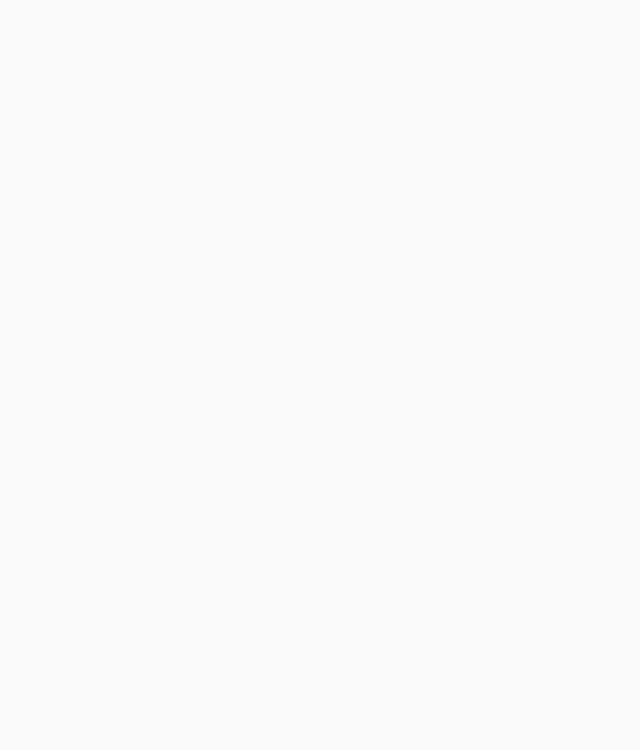
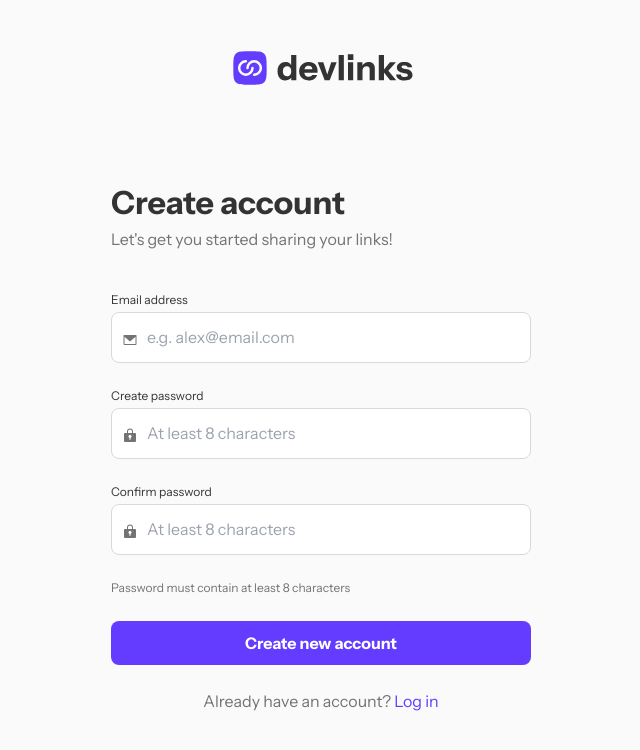
Before and after one commit to Olatoyan/link-sharing-app, a React (Vite) app in the folder client/: page /signup in a window 1280 px wide. Before the commit this address had no page. Shown: the top 750 px of the page, without its empty margins (319-959 px from the left). Built offline with nearby package versions, Linux system fonts and the light colour scheme.

Commit message:
started authentication functionality

```diff
--- a/client/package.json
+++ b/client/package.json
@@ -15,9 +15,11 @@
     "framer-motion": "^11.0.5",
     "react": "^18.2.0",
     "react-dom": "^18.2.0",
+    "react-hook-form": "^7.50.1",
     "react-hot-toast": "^2.4.1",
     "react-icons": "^5.0.1",
-    "react-router-dom": "^6.22.0"
+    "react-router-dom": "^6.22.0",
+    "validator": "^13.11.0"
   },
   "devDependencies": {
     "@types/react": "^18.2.55",
--- a/client/src/App.tsx
+++ b/client/src/App.tsx
@@ -21,8 +21,8 @@ function App() {
       <ReactQueryDevtools initialIsOpen={false} />
       <LinksProvider>
         <Routes>
-          <Route path="/" index element={<Navigate replace to="login" />} />
-          <Route path="/" element={<Signup />} />
+          <Route path="/" index element={<Navigate replace to="signup" />} />
+          <Route path="signup" element={<Signup />} />
           <Route path="login" element={<Login />} />
           <Route path="profile" element={<ProfileLinksSection />} />
         </Routes>
--- a/client/src/authentication/Login.tsx
+++ b/client/src/authentication/Login.tsx
@@ -31,7 +31,7 @@ function Login() {
                   type="email"
                   placeholder="e.g. alex@email.com"
                   id="email"
-                  className="focus:shadow-purple-sh w-full rounded-[0.8rem] border border-solid border-[#d9d9d9] bg-white py-5 pl-[3.5rem] text-[1.6rem] leading-[2.4rem] text-[#333] caret-[#633cff] outline-none focus:border-[#633cff]"
+                  className="w-full rounded-[0.8rem] border border-solid border-[#d9d9d9] bg-white py-5 pl-[3.5rem] text-[1.6rem] leading-[2.4rem] text-[#333] caret-[#633cff] outline-none focus:border-[#633cff] focus:shadow-purple-sh"
                 />
                 <p className="absolute right-[2.5%] top-[40%] hidden text-[1.2rem] leading-[1.8rem] text-[#ff3939]">
                   cant't be empty
@@ -56,7 +56,7 @@ function Login() {
                   type="password"
                   placeholder="Enter your password"
                   id="password"
-                  className="focus:shadow-purple-sh w-full rounded-[0.8rem] border border-solid border-[#d9d9d9] bg-white py-5 pl-[3.5rem] text-[1.6rem] leading-[2.4rem] text-[#333] caret-[#633cff] outline-none focus:border-[#633cff]"
+                  className="w-full rounded-[0.8rem] border border-solid border-[#d9d9d9] bg-white py-5 pl-[3.5rem] text-[1.6rem] leading-[2.4rem] text-[#333] caret-[#633cff] outline-none focus:border-[#633cff] focus:shadow-purple-sh"
                 />
                 <p className="absolute right-[2.5%] top-[40%] hidden text-[1.2rem] leading-[1.8rem] text-[#ff3939]">
                   cant't be empty
@@ -64,13 +64,13 @@ function Login() {
               </div>
             </div>
 
-            <button className="hover:shadow-purple-sh rounded-[0.8rem] bg-[#633cff] py-4 text-[1.6rem] font-bold leading-[2.4rem] text-white hover:bg-[#beadff]">
+            <button className="rounded-[0.8rem] bg-[#633cff] py-4 text-[1.6rem] font-bold leading-[2.4rem] text-white hover:bg-[#beadff] hover:shadow-purple-sh">
               Login
             </button>
 
             <h3 className="text-center text-[1.6rem] leading-[2.4rem] text-[#737373]">
               Don’t have an account?{" "}
-              <Link to="/" className="text-[#633cff]">
+              <Link to="/signup" className="text-[#633cff]">
                 Create account
               </Link>
             </h3>
--- a/client/src/authentication/Signup.tsx
+++ b/client/src/authentication/Signup.tsx
@@ -1,7 +1,35 @@
 import { Link } from "react-router-dom";
 import Logo from "../ui/Logo";
+import { UseSignup } from "./useSignup";
+import { useForm } from "react-hook-form";
+import { useEffect } from "react";
+import validator from "validator";
 
+type FormData = {
+  email: string;
+  password: string;
+  confirmPassword: string;
+};
 function Signup() {
+  // const [email, setEmail] = useState("");
+  // const [password, setPassword] = useState("");
+  // const [confirmPassword, setConfirmPassword] = useState("");
+
+  const { register, handleSubmit, getValues, formState } = useForm<FormData>();
+
+  const { errors } = formState;
+
+  const { isSigningUp, signUp } = UseSignup();
+  // console.log(errors);
+  function onSubmit(data: FormData) {
+    console.log(data);
+    signUp({
+      email: data.email,
+      password: data.password,
+      confirmPassword: data.confirmPassword,
+    });
+  }
+
   return (
     <section className="flex min-h-[100dvh] items-center justify-center">
       <section className="flex w-full max-w-[50rem] flex-col items-center justify-center">
@@ -13,7 +41,10 @@ function Signup() {
           <h2 className="pb-16 text-[1.6rem] leading-[2.4rem] text-[#737373]">
             Let's get you started sharing your links!
           </h2>
-          <form className="flex flex-col space-y-[2.4rem]">
+          <form
+            className="flex flex-col space-y-[2.4rem]"
+            onSubmit={handleSubmit(onSubmit)}
+          >
             <div>
               <label
                 htmlFor="email"
@@ -31,11 +62,18 @@ function Signup() {
                   type="email"
                   placeholder="e.g. alex@email.com"
                   id="email"
-                  className="focus:shadow-purple-sh w-full rounded-[0.8rem] border border-solid border-[#d9d9d9] bg-white py-5 pl-[3.5rem] text-[1.6rem] leading-[2.4rem] text-[#333] caret-[#633cff] outline-none focus:border-[#633cff]"
+                  className={`w-full rounded-[0.8rem] border border-solid bg-white py-5 pl-[3.5rem] text-[1.6rem] leading-[2.4rem] text-[#333]  outline-none focus:shadow-purple-sh ${errors.email?.message ? "border-[#ff3939]" : "border-[#d9d9d9] caret-[#633cff] focus:border-[#633cff] "}`}
+                  {...register("email", {
+                    required: "Can’t be empty",
+                    validate: (value) =>
+                      validator.isEmail(value) || "Invalid email",
+                  })}
                 />
-                <p className="absolute right-[2.5%] top-[40%] hidden text-[1.2rem] leading-[1.8rem] text-[#ff3939]">
-                  cant't be empty
-                </p>
+                {errors.email?.message && (
+                  <p className="absolute right-[2.5%] top-[40%] text-[1.2rem] leading-[1.8rem] text-[#ff3939]">
+                    {errors.email.message}
+                  </p>
+                )}
               </div>
             </div>
             <div>
@@ -56,11 +94,20 @@ function Signup() {
                   type="password"
                   placeholder="At least 8 characters"
                   id="password"
-                  className="focus:shadow-purple-sh w-full rounded-[0.8rem] border border-solid border-[#d9d9d9] bg-white py-5 pl-[3.5rem] text-[1.6rem] leading-[2.4rem] text-[#333] caret-[#633cff] outline-none focus:border-[#633cff]"
+                  className={`w-full rounded-[0.8rem] border border-solid bg-white py-5 pl-[3.5rem] text-[1.6rem] leading-[2.4rem] text-[#333]  outline-none focus:shadow-purple-sh ${errors.password?.message ? "border-[#ff3939]" : "border-[#d9d9d9] caret-[#633cff] focus:border-[#633cff] "}`}
+                  {...register("password", {
+                    required: "Can’t be empty",
+                    minLength: {
+                      value: 8,
+                      message: "Must be at least 8 characters",
+                    },
+                  })}
                 />
-                <p className="absolute right-[2.5%] top-[40%] hidden text-[1.2rem] leading-[1.8rem] text-[#ff3939]">
-                  cant't be empty
-                </p>
+                {errors.password?.message && (
+                  <p className="absolute right-[2.5%] top-[40%] text-[1.2rem] leading-[1.8rem] text-[#ff3939]">
+                    {errors.password.message}
+                  </p>
+                )}
               </div>
             </div>
             <div>
@@ -80,17 +127,25 @@ function Signup() {
                   type="password"
                   placeholder="At least 8 characters"
                   id="confirm"
-                  className="focus:shadow-purple-sh w-full rounded-[0.8rem] border border-solid border-[#d9d9d9] bg-white py-5 pl-[3.5rem] text-[1.6rem] leading-[2.4rem] text-[#333] caret-[#633cff] outline-none focus:border-[#633cff]"
+                  className={`w-full rounded-[0.8rem] border border-solid bg-white py-5 pl-[3.5rem] text-[1.6rem] leading-[2.4rem] text-[#333]  outline-none focus:shadow-purple-sh ${errors.confirmPassword?.message ? "border-[#ff3939]" : "border-[#d9d9d9] caret-[#633cff] focus:border-[#633cff] "}`}
+                  {...register("confirmPassword", {
+                    required: "Can’t be empty",
+                    validate: (value) =>
+                      value === getValues("password") ||
+                      "Passwords don't match",
+                  })}
                 />
-                <p className="absolute right-[2.5%] top-[40%] hidden text-[1.2rem] leading-[1.8rem] text-[#ff3939]">
-                  cant't be empty
-                </p>
+                {errors.confirmPassword?.message && (
+                  <p className="absolute right-[2.5%] top-[40%] text-[1.2rem] leading-[1.8rem] text-[#ff3939]">
+                    {errors.confirmPassword.message}
+                  </p>
+                )}
               </div>
             </div>
             <p className="text-[1.2rem] leading-[1.8rem] text-[#737373]">
               Password must contain at least 8 characters
             </p>
-            <button className="hover:shadow-purple-sh rounded-[0.8rem] bg-[#633cff] py-4 text-[1.6rem] font-bold leading-[2.4rem] text-white hover:bg-[#beadff]">
+            <button className="rounded-[0.8rem] bg-[#633cff] py-4 text-[1.6rem] font-bold leading-[2.4rem] text-white hover:bg-[#beadff] hover:shadow-purple-sh">
               Create new account
             </button>
 
--- /dev/null
+++ b/client/src/authentication/useSignup.ts
@@ -0,0 +1,14 @@
+import { useMutation } from "@tanstack/react-query";
+import { signUp as signUpApi } from "../utils/api";
+
+export function UseSignup() {
+  const { mutate: signUp, isPending: isSigningUp } = useMutation({
+    mutationFn: (details: {
+      email: string;
+      password: string;
+      confirmPassword: string;
+    }) => signUpApi(details),
+  });
+
+  return { signUp, isSigningUp };
+}
--- /dev/null
+++ b/client/src/utils/api.ts
@@ -0,0 +1,44 @@
+const BASE_URL = "http://127.0.0.1:5000/devlinks-api/v1/users";
+
+export async function signUp({
+  email,
+  password,
+  confirmPassword,
+}: {
+  email: string;
+  password: string;
+  confirmPassword: string;
+}) {
+  try {
+    const response = await fetch(`${BASE_URL}/signup`, {
+      method: "POST",
+      headers: {
+        "Content-Type": "application/json",
+      },
+      body: JSON.stringify({
+        email,
+        password,
+        confirmPassword,
+      }),
+    });
+    console.log(response);
+    const data = await response.json();
+    console.log(data);
+    return data;
+  } catch (error) {
+    console.log(error);
+  }
+}
+
+export async function verifyEmail(token: string) {
+  try {
+    const response = await fetch(`${BASE_URL}/verify-email/${token}`);
+
+    console.log(response);
+    const data = await response.json();
+    console.log(data);
+    return data;
+  } catch (error) {
+    console.log(error);
+  }
+}
```
Also changed, not shown: 1 other file (tests, documents, lock files or other folders).
